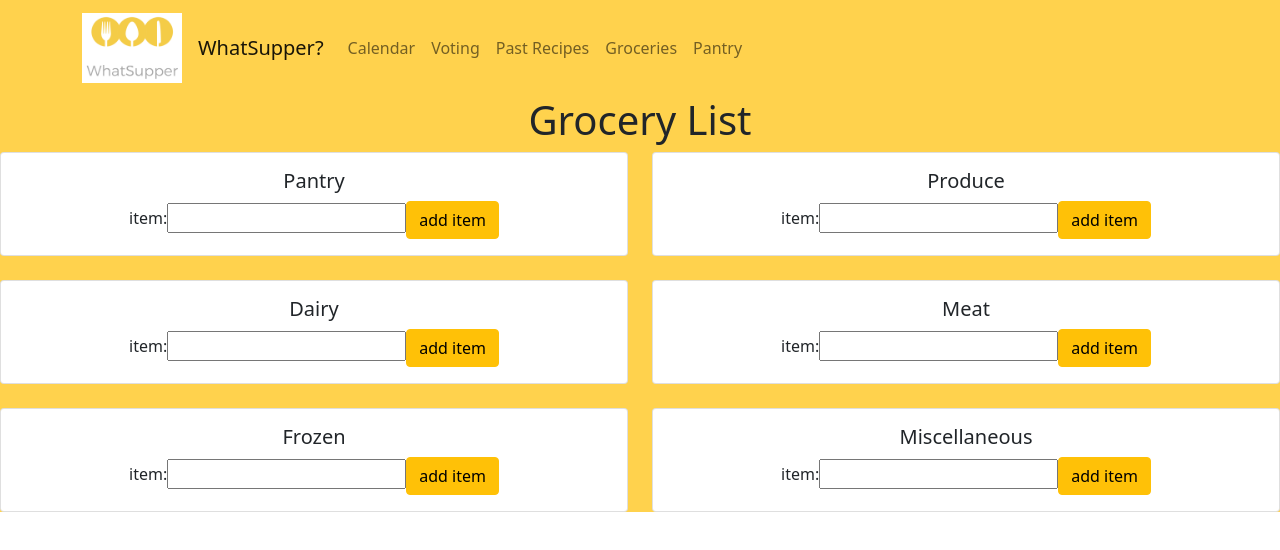
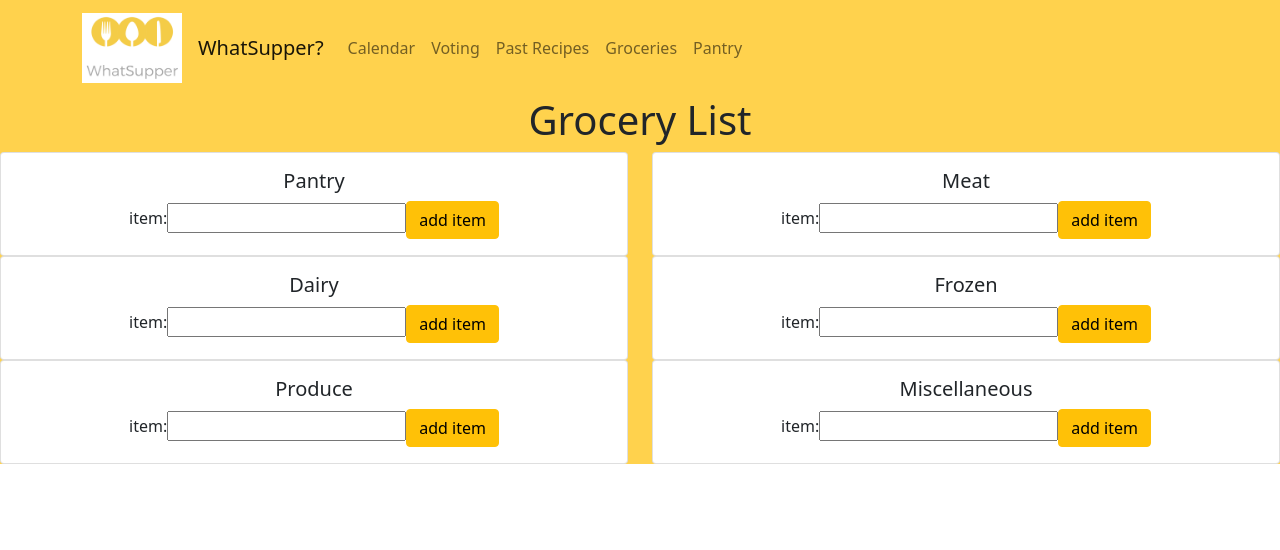
Before and after one commit to xzus/WhatSupper, a React (Create React App) app in the folder frontend/: page /groceries in a window 1280 px wide. Shown: the top 550 px of the page. Built offline with nearby package versions, Linux system fonts and the light colour scheme.

Commit message:
added functional grocery list

```diff
--- a/frontend/package.json
+++ b/frontend/package.json
@@ -9,6 +9,7 @@
     "@testing-library/user-event": "^13.5.0",
     "axios": "^0.26.1",
     "bootstrap": "^5.1.3",
+    "node-sass": "^7.0.1",
     "react": "^18.0.0",
     "react-bootstrap": "^2.3.0",
     "react-dom": "^18.0.0",
--- a/frontend/src/App.js
+++ b/frontend/src/App.js
@@ -3,7 +3,7 @@ import './App.css';
 import NavBar from './components/NavBar';
 import HomePage from './pages/homePage';
 import CalendarPage from './pages/calendar/calendarPage';
-import GroceriesPage from './pages/groceriesPage';
+import GroceriesPage from './pages/GroceriesPage';
 import PantryPage from './pages/pantryPage';
 import VotingPage from './pages/votingPage';
 import PastRecipesPage from './pages/pastrecipesPage';
--- a/frontend/src/pages/groceriesPage.js
+++ b/frontend/src/pages/groceriesPage.js
@@ -1,61 +1,282 @@
 import React from 'react';
 import { useState } from "react";
-import { v4 as uuidv4 } from "uuid";
 import Row from 'react-bootstrap/Row'
 import Col from 'react-bootstrap/Col'
 import Card from 'react-bootstrap/Card'
 
-function groceriesPage() {
-    const [item, setItem] = useState("");
-    const [items, setItems] = useState([]);
-    const add = (e) => {
+function GroceriesPage() {
+    const titles = ["Pantry", "Produce", "Dairy", "Meat", "Frozen", "Miscellaneous"];
+
+    // Pantry
+    const [member, setMember] = useState("");
+    const [members, setMembers] = useState([]);
+
+    const removeMember = (index) => {
+        setMembers((members) => members.filter((_, i) => i !== index));
+      };
+
+    const addMember = (e) => {
       e.preventDefault();
-      if (!item) {
-        return;
-      }
-      setItems((items) => [
-        ...items,
+      setMembers((members) => [
+        ...members,
+        {member}
+      ]);
+    };
+
+
+    // Dairy List
+    const [dairy, setDairy] = useState("");
+    const [dairys, setDairys] = useState([]);
+
+    const removeDairy = (index) => {
+        setDairys((dairys) => dairys.filter((_, i) => i !== index));
+      };
+
+    const addDairy = (e) => {
+      e.preventDefault();
+      setDairys((dairys) => [
+        ...dairys,
         {
-          id: uuidv4(),
-          item
+          dairy
         }
       ]);
     };
-    const remove = (index) => {
-      setItems((items) => items.filter((_, i) => i !== index));
+
+    // produce
+
+    const [produce, setProduce] = useState("");
+    const [produces, setProduces] = useState([]);
+
+    const removeProduce = (index) => {
+        setProduces((produces) => produces.filter((_, i) => i !== index));
+      };
+
+    const addProduce = (e) => {
+      e.preventDefault();
+      setProduces((produces) => [
+        ...produces,
+        {
+          produce
+        }
+      ]);
     };
 
-    const titles = ["Pantry", "Produce", "Dairy", "Meat", "Frozen", "Miscellaneous"];
+
+    // meat
+    const [meat, setMeat] = useState("");
+    const [meats, setMeats] = useState([]);
+
+    const removeMeat = (index) => {
+        setMeats((meats) => meats.filter((_, i) => i !== index));
+      };
+
+    const addMeat = (e) => {
+      e.preventDefault();
+      setMeats((meats) => [
+        ...meats,
+        {
+          meat
+        }
+      ]);
+    };
+
+    // frozen
+    const [frozen, setFrozen] = useState("");
+    const [frozens, setFrozens] = useState([]);
+
+    const removeFrozen = (index) => {
+        setFrozens((frozens) => frozens.filter((_, i) => i !== index));
+      };
+
+    const addFrozen = (e) => {
+      e.preventDefault();
+      setFrozens((frozens) => [
+        ...frozens,
+        {
+          frozen
+        }
+      ]);
+    };
+
+    // misc
+    const [misc, setMisc] = useState("");
+    const [miscs, setMiscs] = useState([]);
+
+    const removeMisc = (index) => {
+        setMiscs((miscs) => miscs.filter((_, i) => i !== index));
+      };
+
+    const addMisc = (e) => {
+      e.preventDefault();
+      setMiscs((miscs) => [
+        ...miscs,
+        {
+          misc
+        }
+      ]);
+    };
+
 
 
     return (
         <div>
             <h1>Grocery List </h1>
             <Row xs={1} md={2} className="g-4">
-                {Array.from({ length: 6 }).map((_, idx) => (
                     <Col>
                     <Card>
                         <Card.Body>
-                        <Card.Title>{titles[idx]}</Card.Title>
+                        <Card.Title>{titles[0]}</Card.Title>
                         <Card.Text>
-                            <form onSubmit={add}>
+                            <form onSubmit={addMember}>
                                 <fieldset>
                                     <label>item: </label>
-                                    <input value={item} onChange={(e) => setItem(e.target.value)} />
-                                    <button type="submit" class="btn btn-warning">add item</button>
+                                    <input value={member} onChange={(e) => setMember(e.target.value)} />
+                                    <button class="btn btn-warning">add item</button>
 
                                 </fieldset>
                             </form>
 
-                            {items.map((item, index) => {
+                            {members.map((member, index) => {
                                 return (
-                                <div key={item.id}>
                                     <p>
-                                        {item.item}
-                                        <button class="btn btn-warning" onClick={() => remove(index)}>remove</button>
+                                        {member.member}
+                                        <button class="btn btn-warning" onClick={() => removeMember(index)}>remove</button>
 
                                     </p>
-                                </div>
+                                );
+                            })}
+
+                        </Card.Text>
+                        </Card.Body>
+                    </Card>
+
+                    <Card>
+                        <Card.Body>
+                        <Card.Title>{titles[2]}</Card.Title>
+                        <Card.Text>
+                            <form onSubmit={addDairy}>
+                                <fieldset>
+                                    <label>item: </label>
+                                    <input value={dairy} onChange={(e) => setDairy(e.target.value)} />
+                                    <button class="btn btn-warning">add item</button>
+
+                                </fieldset>
+                            </form>
+
+                            {dairys.map((dairy, index) => {
+                                return (
+                                    <p>
+                                        {dairy.dairy}
+                                        <button class="btn btn-warning" onClick={() => removeDairy(index)}>remove</button>
+
+                                    </p>
+                                );
+                            })}
+
+                        </Card.Text>
+                        </Card.Body>
+                    </Card>
+
+                    <Card>
+                        <Card.Body>
+                        <Card.Title>{titles[1]}</Card.Title>
+                        <Card.Text>
+                            <form onSubmit={addProduce}>
+                                <fieldset>
+                                    <label>item: </label>
+                                    <input value={produce} onChange={(e) => setProduce(e.target.value)} />
+                                    <button class="btn btn-warning">add item</button>
+                                </fieldset>
+                            </form>
+
+                            {produces.map((produce, index) => {
+                                return (
+                                    <p>
+                                        {produce.produce}
+                                        <button class="btn btn-warning" onClick={() => removeProduce(index)}>remove</button>
+                                    </p>
+                                );
+                            })}
+
+                        </Card.Text>
+                        </Card.Body>
+                    </Card>
+
+
+                    </Col>
+
+                    <Col>
+                    <Card>
+                        <Card.Body>
+                        <Card.Title>{titles[3]}</Card.Title>
+                        <Card.Text>
+                            <form onSubmit={addMeat}>
+                                <fieldset>
+                                    <label>item: </label>
+                                    <input value={meat} onChange={(e) => setMeat(e.target.value)} />
+                                    <button class="btn btn-warning">add item</button>
+                                </fieldset>
+                            </form>
+
+                            {meats.map((meat, index) => {
+                                return (
+                                    <p>
+                                        {meat.meat}
+                                        <button class="btn btn-warning" onClick={() => removeMeat(index)}>remove</button>
+
+                                    </p>
+                                );
+                            })}
+
+                        </Card.Text>
+                        </Card.Body>
+                    </Card>
+
+                    <Card>
+                        <Card.Body>
+                        <Card.Title>{titles[4]}</Card.Title>
+                        <Card.Text>
+                            <form onSubmit={addFrozen}>
+                                <fieldset>
+                                    <label>item: </label>
+                                    <input value={frozen} onChange={(e) => setFrozen(e.target.value)} />
+                                    <button class="btn btn-warning">add item</button>
+                                </fieldset>
+                            </form>
+
+                            {frozens.map((frozen, index) => {
+                                return (
+                                    <p>
+                                        {frozen.frozen}
+                                        <button class="btn btn-warning" onClick={() => removeFrozen(index)}>remove</button>
+
+                                    </p>
+                                );
+                            })}
+
+                        </Card.Text>
+                        </Card.Body>
+                    </Card>
+
+                    <Card>
+                        <Card.Body>
+                        <Card.Title>{titles[5]}</Card.Title>
+                        <Card.Text>
+                            <form onSubmit={addMisc}>
+                                <fieldset>
+                                    <label>item: </label>
+                                    <input value={misc} onChange={(e) => setMisc(e.target.value)} />
+                                    <button class="btn btn-warning">add item</button>
+                                </fieldset>
+                            </form>
+
+                            {miscs.map((misc, index) => {
+                                return (
+                                    <p>
+                                        {misc.misc}
+                                        <button class="btn btn-warning" onClick={() => removeMisc(index)}>remove</button>
+
+                                    </p>
                                 );
                             })}
 
@@ -63,113 +284,9 @@ function groceriesPage() {
                         </Card.Body>
                     </Card>
                     </Col>
-                ))}
             </Row>
-
-
-            {/* <button type="button" class="btn btn-outline-dark btn-lg">Add</button>
-
-            <table class="table">
-                <thead>
-                <tr class="table-success">
-                    <th scope="col"><h4>Pantry</h4></th>
-                    <th scope="col"><h4>Quantity</h4></th>
-                </tr>
-                </thead>
-                <tbody>
-                <tr>
-                    <th scope="row"><h7>Noodles</h7></th>
-                    <th scope="row"><h7>4 packs</h7></th>
-                </tr>
-                <tr>
-                    <th scope="row"><h7>Black Beans</h7></th>
-                    <th scope="row"><h7>2 cans</h7></th>
-                </tr>
-                <tr>
-                    <th scope="row"><h7>Bread</h7></th>
-                    <th scope="row"><h7>1</h7></th>
-                </tr>
-
-                <tr class="table-primary">
-                    <th scope="row"><h4>Produce</h4></th>
-                    <th scope="row"><h4>Quantity</h4></th>
-                </tr>
-                <tr>
-                    <th scope="row"><h7>Tomato</h7></th>
-                    <th scope="row"><h7>4</h7></th>
-                </tr>
-                <tr>
-                    <th scope="row"><h7>Orange</h7></th>
-                    <th scope="row"><h7>2</h7></th>
-                </tr>
-                <tr>
-                    <th scope="row"><h7>Lettuce</h7></th>
-                    <th scope="row"><h7>1</h7></th>
-                </tr>
-
-
-                <tr class="table-danger">
-                    <th scope="row"><h4>Meats</h4></th>
-                    <th scope="row"><h4>Quantity</h4></th>
-                </tr>
-                <tr>
-                    <th scope="row"><h7>Beef</h7></th>
-                    <th scope="row"><h7>2 lb</h7></th>
-                </tr>
-                <tr>
-                    <th scope="row"><h7>Chicken Breast</h7></th>
-                    <th scope="row"><h7>4 lb</h7></th>
-                </tr>
-                <tr>
-                    <th scope="row"><h7>Shrimp</h7></th>
-                    <th scope="row"><h7>1 lb</h7></th>
-                </tr>
-
-
-                <tr class="table-info">
-                    <th scope="row"><h4>Dairy</h4></th>
-                    <th scope="row"><h4>Quantity</h4></th>
-                </tr>
-                <tr>
-                    <th scope="row"><h7> 2% Milk</h7></th>
-                    <th scope="row"><h7>1</h7></th>
-                </tr>
-                <tr>
-                    <th scope="row"><h7>Cheese</h7></th>
-                    <th scope="row"><h7>1</h7></th>
-                </tr>
-                <tr>
-                    <th scope="row"><h7>Butter</h7></th>
-                    <th scope="row"><h7>1 stick</h7></th>
-                </tr>
-
-
-                <tr class="table-warning">
-                    <th scope="row"><h4>Frozen</h4></th>
-                    <th scope="row"><h4>Quantity</h4></th>
-                </tr>
-                <tr>
-                    <th scope="row"><h7>Waffles</h7></th>
-                    <th scope="row"><h7>1</h7></th>
-                </tr>
-                <tr>
-                    <th scope="row"><h7>Fries</h7></th>
-                    <th scope="row"><h7>1</h7></th>
-                </tr>
-
-                <tr class="table-dark">
-                    <th scope="row"><h4>Miscellaneous</h4></th>
-                    <th scope="row"><h4>Quantity</h4></th>
-                </tr>
-                <tr>
-                    <th scope="row"><h7>Napkins</h7></th>
-                    <th scope="row"><h7>4</h7></th>
-                </tr>
-
-                </tbody>
-            </table> */}
         </div>
     )
 }
 
-export default groceriesPage;
+export default GroceriesPage;
```
Also changed, not shown: 1 other file (tests, documents, lock files or other folders).
